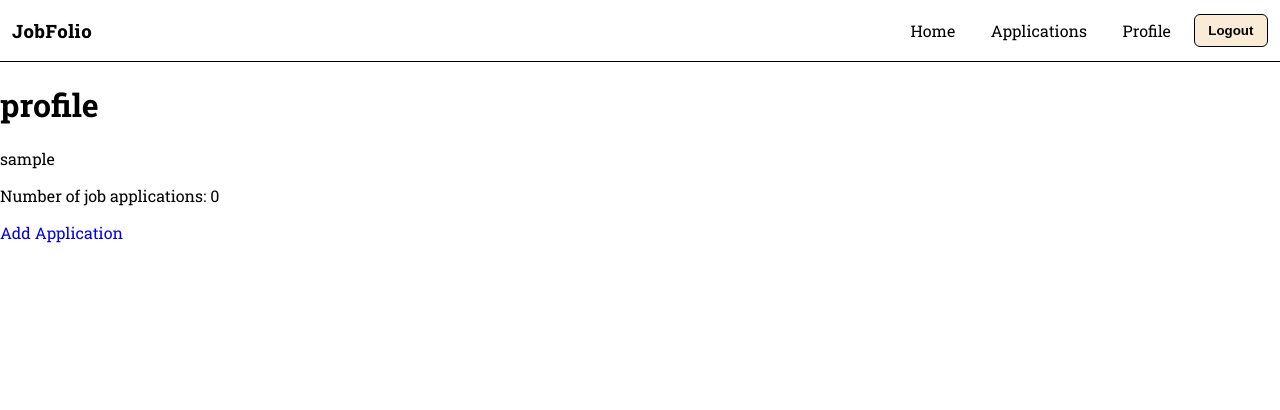
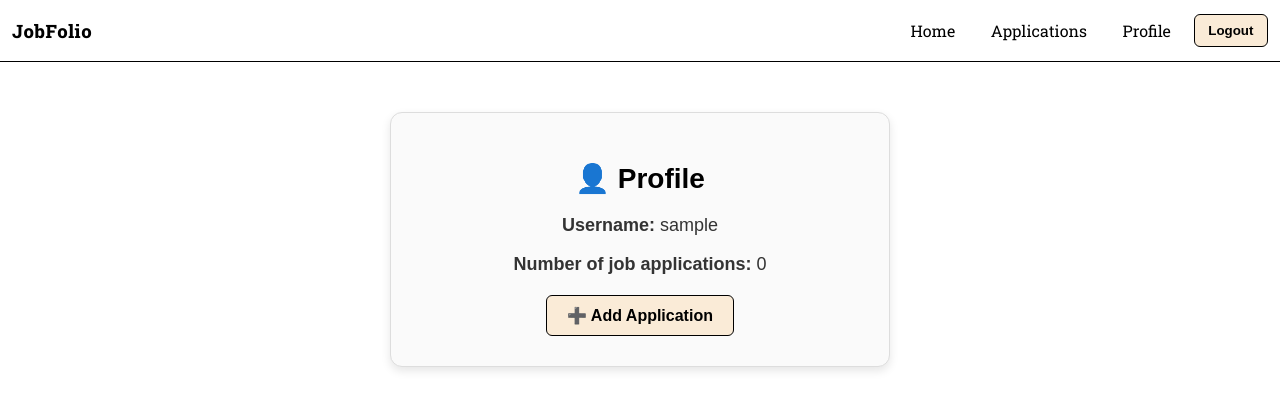
Before and after one commit to MalakAlmajed15/jobfolio, a Django app: page /profile/ in a window 1280 px wide. Shown: the top 410 px of the page. Run offline with Django 5.2, Linux system fonts and the light colour scheme; the visitor is signed in with stand-in values (Sample User, id 1); data that the repository does not hold is empty.

Commit message:
styling profile page

```diff
--- a/main_app/templates/profile.html
+++ b/main_app/templates/profile.html
@@ -1,8 +1,23 @@
 {% extends "base.html" %}
 
 {% block content %}
-    <h1>profile</h1>
-    <p>{{user.username}}</p>
-    <p>Number of job applications: {{application_count}}</p>
-    <a href="{% url 'create_application' %}">Add Application</a>
+<div style="max-width: 500px; margin: 50px auto; padding: 30px; border: 1px solid #ddd; border-radius: 12px; background-color: #fafafa; box-shadow: 0 4px 10px rgba(0,0,0,0.1); font-family: Arial, sans-serif; text-align: center;">
+
+    <h1 style="font-size: 28px; margin-bottom: 20px; color: black;">👤 Profile</h1>
+
+    <p style="font-size: 18px; margin-bottom: 10px; font-weight: bold; color: #333;">
+        Username: <span style="font-weight: 30">{{ user.username }}</span>
+    </p>
+
+    <p style="font-size: 18px; margin-bottom: 20px; font-weight: bold; color: #333;">
+        Number of job applications: <span style="font-weight: 30">{{ application_count }}</span>
+    </p>
+
+    <a href="{% url 'create_application' %}"
+       style="display: inline-block; padding: 10px 20px; font-size: 16px; font-weight: bold; color: black; background-color: antiquewhite; border: 1.5px solid black; border-radius: 6px; text-decoration: none; transition: all 0.3s ease;"
+       onmouseover="this.style.backgroundColor='white'; this.style.color='black';"
+       onmouseout="this.style.backgroundColor='antiquewhite'; this.style.color='black';">
+       ➕ Add Application
+    </a>
+</div>
 {% endblock content %}
```
